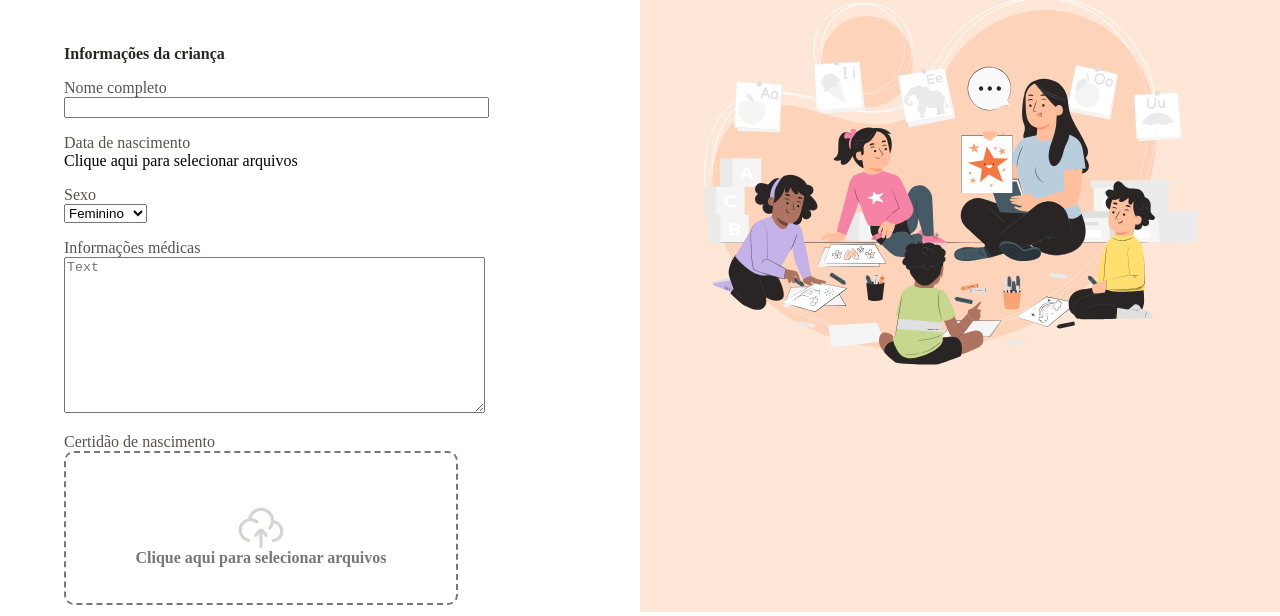
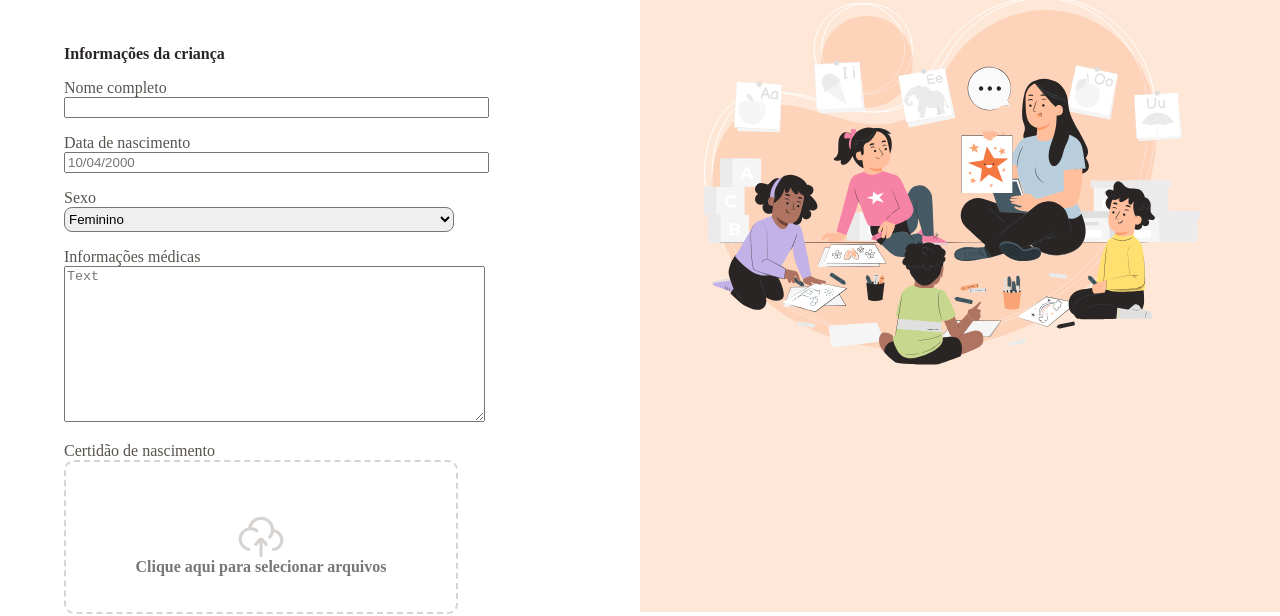
Before and after one commit to DaniloVitoria/Rocketseat_Formulario, a plain HTML site: page index.html in a window 1280 px wide. Shown: the part 188-804 px from the top of the page. Drawn offline with Linux system fonts and the light colour scheme.

Commit message:
Update date input field and enhance styles for better usability

```diff
--- a/index.html
+++ b/index.html
@@ -28,13 +28,21 @@
           <p><input type="text" name="name" size="50" required ></p>
           <p class="skipline">Data de nascimento</p>
 
-          <p><input type="date" name="" id="date1" placeholder="21/02/2005">
+          <p>
 
-          <label for="date1" class="datechange"></label></p>
+            <input type="text"
+            placeholder="10/04/2000"
+
+            pattern="\d{2}/\d{2}/\d{4}"
+            title="Insira uma data válida no formato dd/mm/aaaa"
+            required
+            size="50">
+
+          </p>
           <p>
             <p class="skipline">Sexo</p>
-            <select name="" id="">
-              <option label="Feminino" value="feminino"></option>
+            <select name="" id="" style="width: 390px; border-radius: 8px; height: 25px;">
+              <option label="Feminino" value="feminino" ></option>
               <option label="Masculino" value="masculino"></option>
             </select>
           </p>
--- a/styles/main.css
+++ b/styles/main.css
@@ -16,13 +16,13 @@ h2 {
   font-family: "Poppins";
   font-size: 16px;
   color: #292524;
-  margin: 0;
+
 }
 
 
 
 textarea:active:empty {
-  border: solid #F3541C;
+  border: solid 1px #F3541C;
 }
 
 .endereco {
@@ -118,6 +118,7 @@ textarea:active:empty {
   grid-template-columns: 1fr 1fr 1fr 1fr;
   grid-template-rows: 8fr;
   justify-content: center;
+  margin-left: -10px;
 }
 
 .Sports__content .Sports__content__elements{
@@ -132,19 +133,14 @@ label {
   cursor: pointer;
 }
 
- /* Estiliza a div quando o input está selecionado
- input[type="radio"]:checked + label {
-  border: 2px solid blue;
-  background-color: lightblue;
-}
-*/
+
 
 input[type="file"]{
   display: none;
 }
 
 .custom-files {
-  width: 390px; /* Defina um tamanho */
+  width: 390px;
   height: 150px;
   display: flex;
   align-items: center;
@@ -156,13 +152,20 @@ input[type="file"]{
 
 
   cursor: pointer;
-  border: 2px dashed #777777; /* Opcional */
+  border: 2px dashed #D6D3D1;
   border-radius: 10px;
 
 }
 
+
+
+.custom-files:hover {
+  border: 2px dashed #F3541C;
+  fill: #F3541C;
+}
+
 .custom-files::after {
-  content: "Clique aqui para selecionar arquivos " ; /* Texto dentro do botão */
+  content: "Clique aqui para selecionar arquivos " ;
 
   font-size: 16px;
   color: #777777;
@@ -189,12 +192,8 @@ input[type="file"]{
   margin: -5px 0 0 -73px;
 }
 
-.gridteste{
-  border:   solid 10px white ;
 
-}
-
-.alldivgrid{
+.alldivgrid, .gridteste{
   border:   solid 10px white ;
 }
 
```
